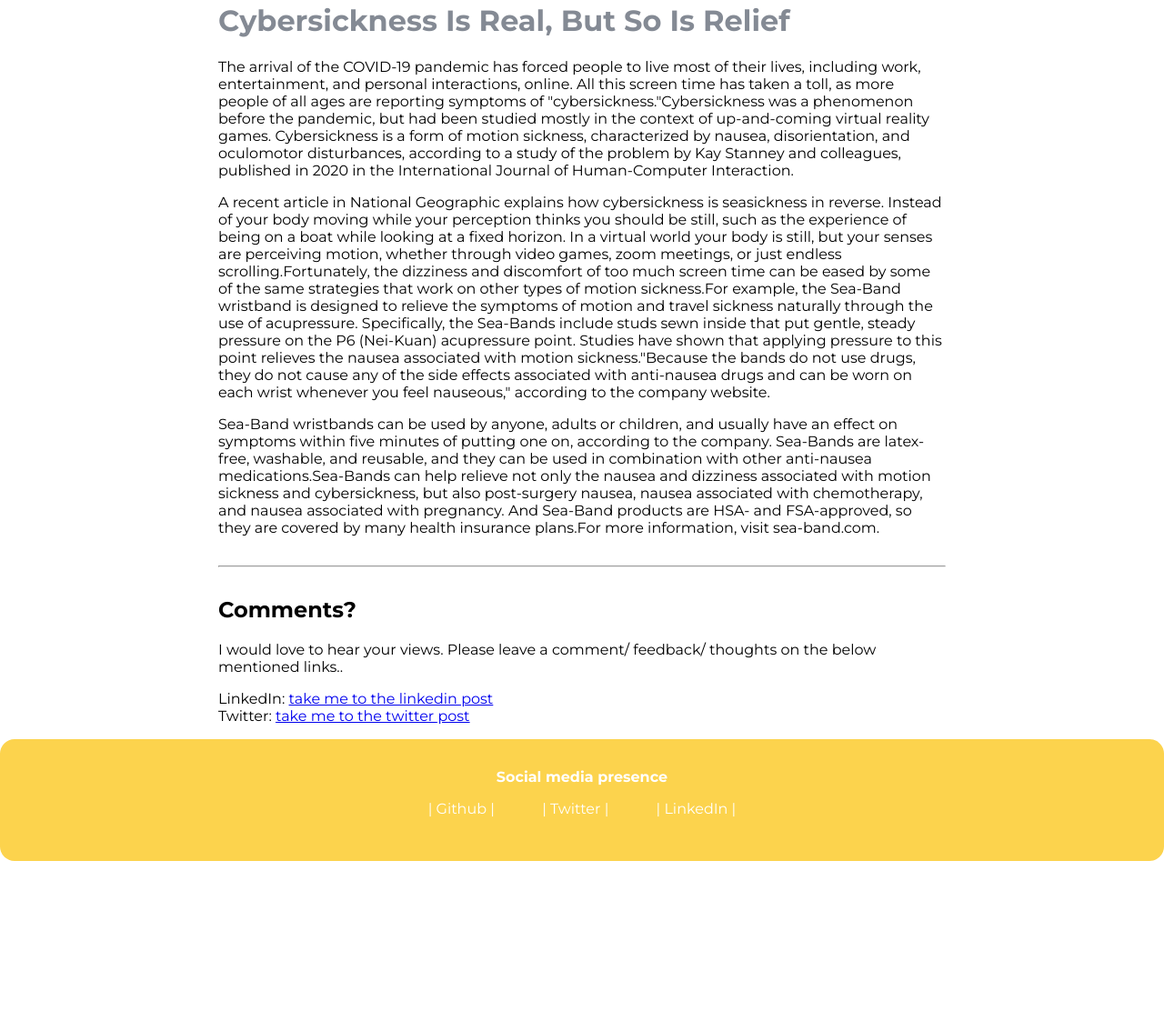
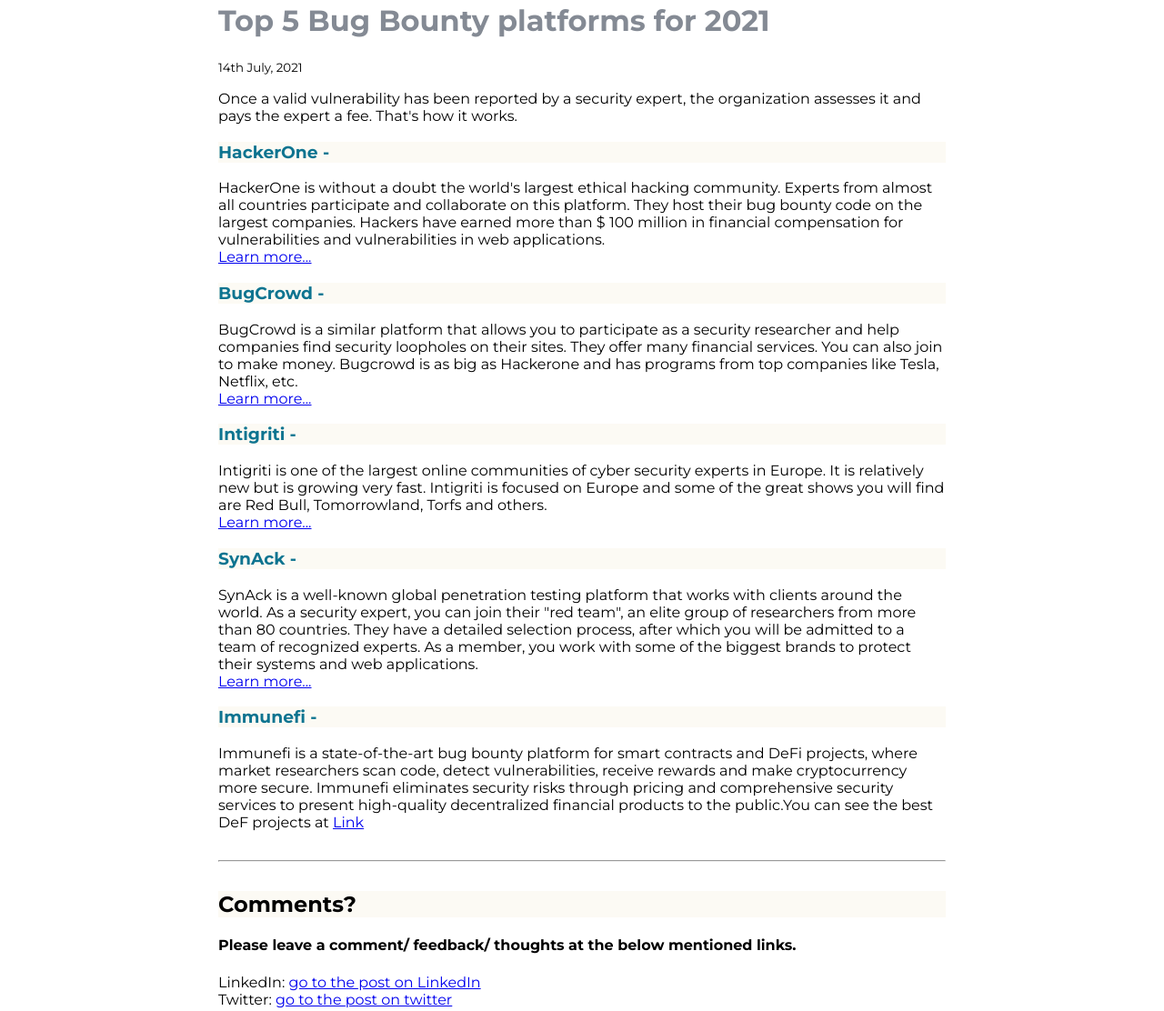
Before and after one commit to krgarima/Garima-HTMLCSSdemo, a plain HTML site: page blog2.html in a window 1280 px wide. Shown: the part 138-1250 px from the top of the page at 91% size. Before the commit the page ends 1085 px from the top, so only its background shows below. Drawn offline with Linux system fonts and the light colour scheme.

Commit message:
blogs added and updated

```diff
--- a/blog2.html
+++ b/blog2.html
@@ -1,13 +1,15 @@
 <!DOCTYPE html>
 <html lang="en">
+
 <head>
     <meta charset="UTF-8">
     <meta http-equiv="X-UA-Compatible" content="IE=edge">
     <meta name="viewport" content="width=device-width, initial-scale=1.0">
-    <title>Cybersickness Is Real, But So Is Relief | Blogs </title>
+    <title>Top 5 Bug Bounty platforms for 2021 | Blogs </title>
 
     <link href="style.css" rel="stylesheet" />
 </head>
+
 <body>
 
     <nav class="navigation container">
@@ -26,20 +28,61 @@
     </nav>
 
     <div class="container container-center">
-    <h1 class="head-blogs">Cybersickness Is Real, But So Is Relief</h1>
+        <h1 class="head-blogs">Top 5 Bug Bounty platforms for 2021</h1>
+        <small>14th July, 2021</small>
 
-    <p>
-    The arrival of the COVID-19 pandemic has forced people to live most of their lives, including work, entertainment, and personal interactions, online. All this screen time has taken a toll, as more people of all ages are reporting symptoms of "cybersickness."Cybersickness was a phenomenon before the pandemic, but had been studied mostly in the context of up-and-coming virtual reality games. Cybersickness is a form of motion sickness, characterized by nausea, disorientation, and oculomotor disturbances, according to a study of the problem by Kay Stanney and colleagues, published in 2020 in the International Journal of Human-Computer Interaction.</p>
-    <p>A recent article in National Geographic explains how cybersickness is seasickness in reverse. Instead of your body moving while your perception thinks you should be still, such as the experience of being on a boat while looking at a fixed horizon. In a virtual world your body is still, but your senses are perceiving motion, whether through video games, zoom meetings, or just endless scrolling.Fortunately, the dizziness and discomfort of too much screen time can be eased by some of the same strategies that work on other types of motion sickness.For example, the Sea-Band wristband is designed to relieve the symptoms of motion and travel sickness naturally through the use of acupressure. Specifically, the Sea-Bands include studs sewn inside that put gentle, steady pressure on the P6 (Nei-Kuan) acupressure point. Studies have shown that applying pressure to this point relieves the nausea associated with motion sickness."Because the bands do not use drugs, they do not cause any of the side effects associated with anti-nausea drugs and can be worn on each wrist whenever you feel nauseous," according to the company website.</p>
-    <p>Sea-Band wristbands can be used by anyone, adults or children, and usually have an effect on symptoms within five minutes of putting one on, according to the company. Sea-Bands are latex-free, washable, and reusable, and they can be used in combination with other anti-nausea medications.Sea-Bands can help relieve not only the nausea and dizziness associated with motion sickness and cybersickness, but also post-surgery nausea, nausea associated with chemotherapy, and nausea associated with pregnancy. And Sea-Band products are HSA- and FSA-approved, so they are covered by many health insurance plans.For more information, visit sea-band.com.
-    </p>
+        <p>
+            Once a valid vulnerability has been reported by a security expert, the organization assesses it and pays the
+            expert a fee. That's how it works.
 
-    <hr>
-    <h2>Comments?</h2>
+            <h3>HackerOne -</h3>
+            <div>HackerOne is without a doubt the world's largest ethical hacking community. Experts from almost all
+                countries participate and collaborate on this platform. They host their bug bounty code on the largest
+                companies.
+                Hackers have earned more than $ 100 million in financial compensation for vulnerabilities and
+                vulnerabilities in web applications. </div>
+            <a href="https://hackerone.com">Learn more...</a>
 
-    <p>I would love to hear your views. Please leave a comment/ feedback/ thoughts on the below mentioned links..</p>
-    <div>LinkedIn:  <a href="https://www.linkedin.com/in/garima-469878175">take me to the linkedin post</a></div>
-    <div>Twitter: <a href="https://twitter.com/Garima26357868">take me to the twitter post</a></div>
+            <h3>BugCrowd -</h3>
+            <div>BugCrowd is a similar platform that allows you to participate as a security researcher and help
+                companies find security loopholes on their sites. They offer many financial services. You can also join
+                to make money.
+                Bugcrowd is as big as Hackerone and has programs from top companies like Tesla, Netflix, etc. </div>
+            <a href="https://bugcrowd.com/">Learn more...</a>
+
+            <h3>Intigriti -</h3>
+            <div>Intigriti is one of the largest online communities of cyber security experts in Europe. It is
+                relatively new but is growing very fast.
+                Intigriti is focused on Europe and some of the great shows you will find are Red Bull, Tomorrowland,
+                Torfs and others. </div>
+            <a href="https://intigriti.com">Learn more...</a>
+
+            <h3>SynAck -</h3>
+            <div>SynAck is a well-known global penetration testing platform that works with clients around the world. As
+                a security expert, you can join their "red team", an elite group of researchers from more than 80
+                countries.
+                They have a detailed selection process, after which you will be admitted to a team of recognized
+                experts. As a member, you work with some of the biggest brands to protect their systems and web
+                applications. </div>
+            <a href="https://www.synack.com/red-team/">Learn more...</a>
+
+            <h3>Immunefi -</h3>
+            <div>Immunefi is a state-of-the-art bug bounty platform for smart contracts and DeFi projects, where market
+                researchers scan code, detect vulnerabilities, receive rewards and make cryptocurrency more secure.
+                Immunefi eliminates security risks through pricing and comprehensive security services to present
+                high-quality decentralized financial products to the public.You can see the best DeF projects at
+                <a href="https://immunefi.com/ ">Link</a></div>
+
+
+
+        </p>
+
+        <hr>
+        <h2>Comments?</h2>
+
+        <h4>Please leave a comment/ feedback/ thoughts at the below mentioned links.</h4>
+        <div>LinkedIn: <a href="https://www.linkedin.com/in/garima-469878175">go to the post on LinkedIn</a></div>
+        <div>Twitter: <a href="https://twitter.com/Garima26357868">go to the post on twitter</a></div>
 
     </div>
 
@@ -57,7 +100,7 @@
         </ul>
     </footer>
 
-</div>
+    </div>
 </body>
 
 
--- a/style.css
+++ b/style.css
@@ -167,3 +167,12 @@ footer {
 .head-blogs {
     color: var(--grey);
 }
+
+h3{
+    color: #0E7490;
+    background-color: rgb(252, 250, 244);
+}
+
+h2{
+    background-color: rgb(252, 250, 244);
+}
```
Also changed, not shown: blog1.html (+5 -8 lines), blog3.html (+36 -9 lines), blog4.html (+36 -10 lines), blogs.html (+23 -21 lines).
